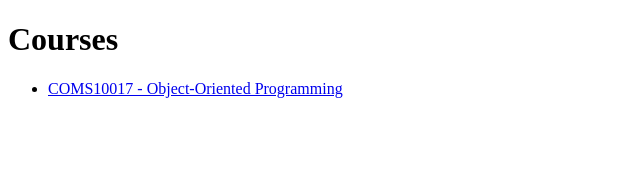
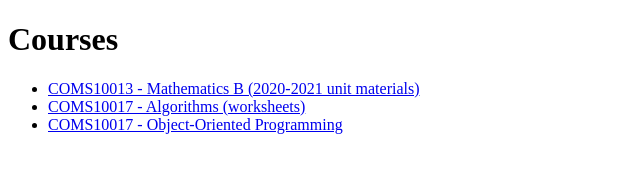
Before and after one commit to chamlis/courses, a plain HTML site: page index.html in a window 1280 px wide. Shown: the whole page, without its empty margins (0-640 px from the left). Drawn offline with Linux system fonts and the light colour scheme.

Commit message:
Add links for COMS10013 and COMS10017 Algorithms

```diff
--- a/index.html
+++ b/index.html
@@ -12,6 +12,12 @@
     <nav>
       <ul>
         <li>
+          <a href="https://github.com/cs-uob/COMS10013/blob/1b9d9c927fad4b88bad7f749b371075e5a8be026/docs/materials.md">COMS10013 - Mathematics B (2020-2021 unit materials)</a>
+        </li>
+        <li>
+          <a href="https://github.com/bristolalgo/bristolalgo.github.io/tree/873b0d3212c58b0c8e595a920c04385764c13f2a/courses/2021_2022_COMS10017/alg/worksheets">COMS10017 - Algorithms (worksheets)</a>
+        </li>
+        <li>
           <a href="coms10017.html">COMS10017 - Object-Oriented Programming</a>
         </li>
       </ul>
```
